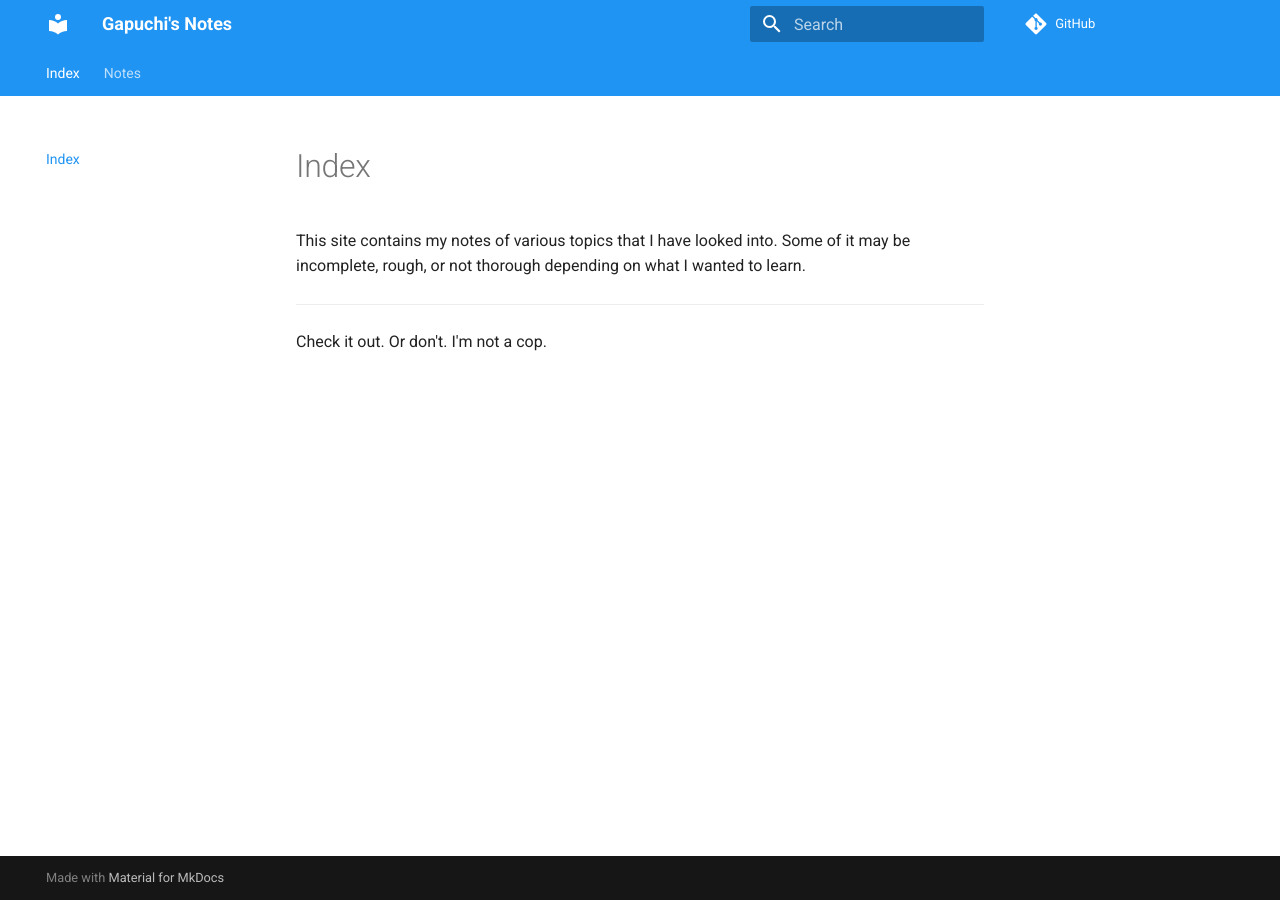
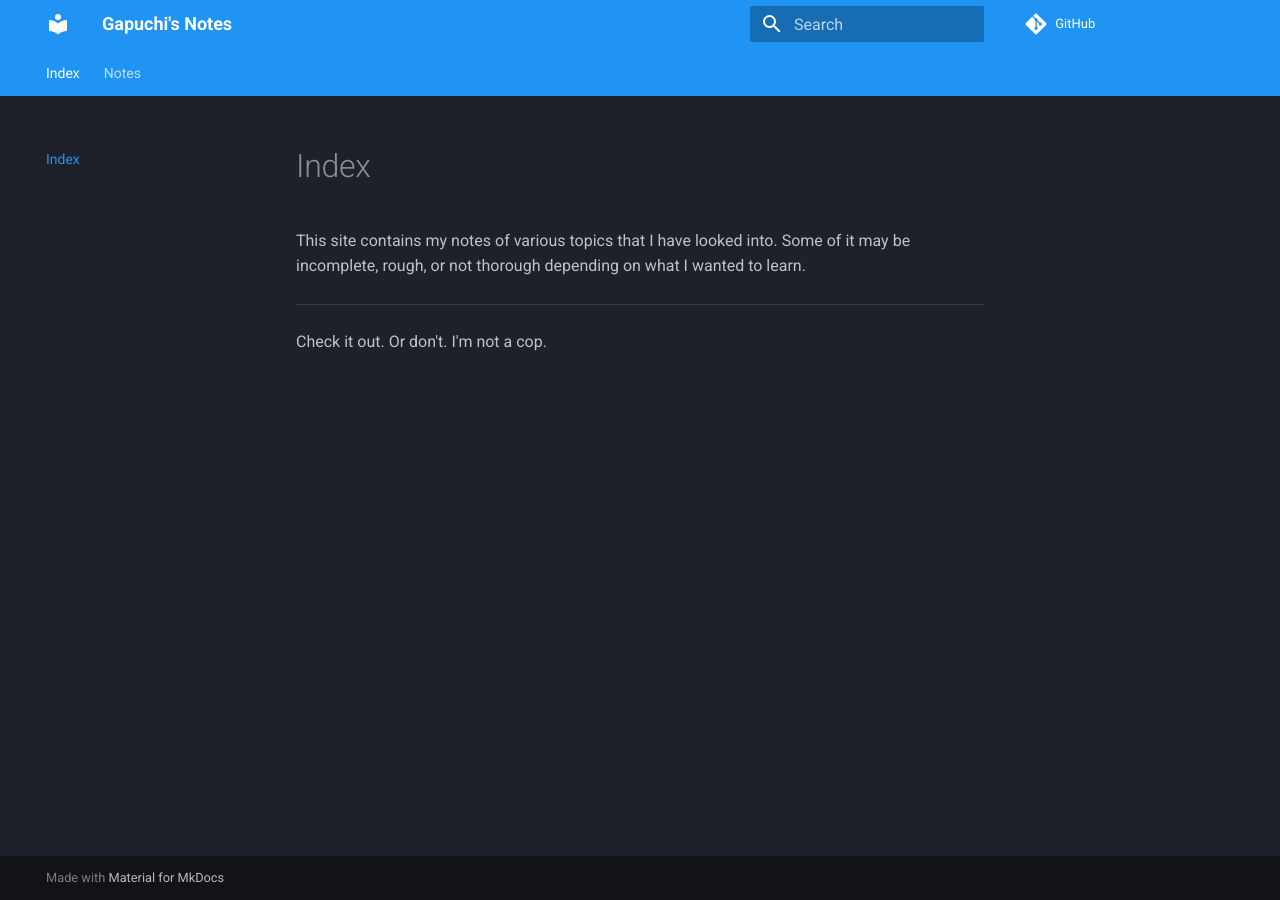
Before and after one commit to gapuchi/gapuchi.github.io, an MkDocs documentation site: the page built from docs/index.md, in a window 1280 px wide. Built offline with MkDocs 1.6.1 and Material for MkDocs 9.7.7, drawn with Linux system fonts in a browser that asks for light colours; comment, search, counter and statistics services are not loaded.

Commit message:
Add Pygments, Made Dark Theme

```diff
--- a/mkdocs.yml
+++ b/mkdocs.yml
@@ -1,7 +1,7 @@
 theme:
   name: material
   palette:
-    # scheme: slate
+    scheme: slate
     primary: blue
     accent: deep purple
   font:
@@ -10,6 +10,9 @@ theme:
     - navigation.tracking
     - navigation.tabs
 
+markdown_extensions:
+  - pymdownx.highlight
+  - pymdownx.superfences
 
 repo_url: https://github.com/gapuchi/gapuchi.github.io
 
```
